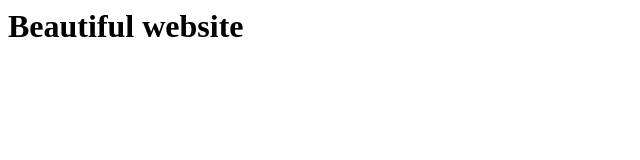
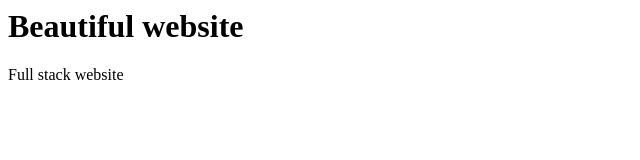
Before and after one commit to KaranKumar282828/first-repo, a plain HTML site: page index.html in a window 1280 px wide. Shown: the whole page, without its empty margins (0-640 px from the left). Drawn offline with Linux system fonts and the light colour scheme.

Commit message:
add a p tag in index.html

```diff
--- a/index.html
+++ b/index.html
@@ -4,5 +4,6 @@
   </head>
   <body>
     <h1>Beautiful website</h1>
+    <p>Full stack website</p>
   </body>
 </html>
```
